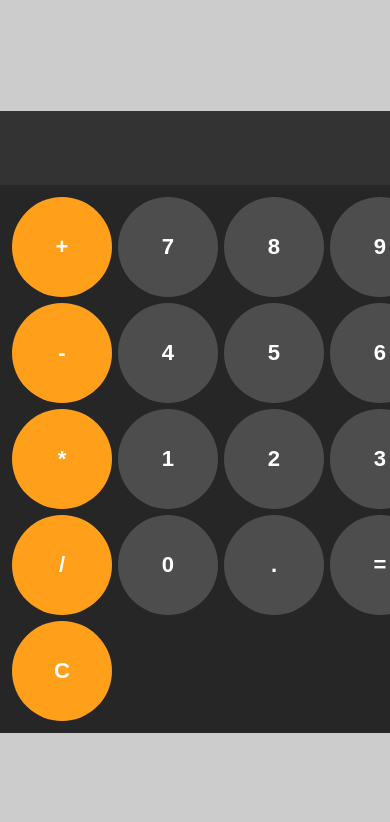
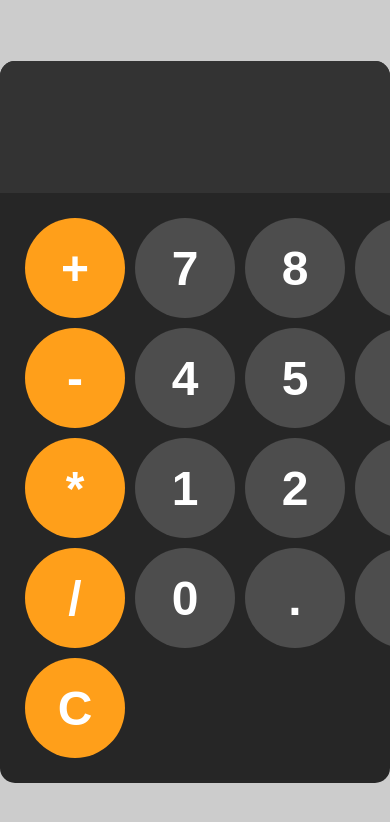
Before and after one commit to Christodoulos123/calc-short-for-calculator-, a plain HTML site: page index.html in a window 390 px wide. Drawn offline with Linux system fonts and the light colour scheme.

Commit message:
Update calculator.css

```diff
--- a/calculator.css
+++ b/calculator.css
@@ -59,36 +59,3 @@ button:active{
 .operator-btn:hover{
     background-color: hsl(35, 100%, 65%);
 }
-
-
-
-/* ---- Mobile-only overrides (< 500 px wide) ---- */
-@media (max-width: 500px) {
-  html { font-size: 13px; }          /* shrink rem */
-
-  #calc {
-    width: 100%;
-    max-width: 100%;
-    border-radius: 0;               /* remove corner radius for edge-to-edge look */
-  }
-
-  #display {
-    font-size: 3rem;                /* smaller screen = smaller digits */
-    padding: 15px;
-  }
-
-  #keys {
-    gap: 6px;                       /* tighter grid */
-    padding: 12px;
-  }
-
-  button {
-    width: 100%;
-    aspect-ratio: 1 / 1;
-    font-size: 1.7rem;              /* readable but compact */
-    border-radius: 50%;             /* still circular */
-  }
-}
-.operator-btn:active{
-    background-color: hsl(35, 100%, 75%);
-}
```
